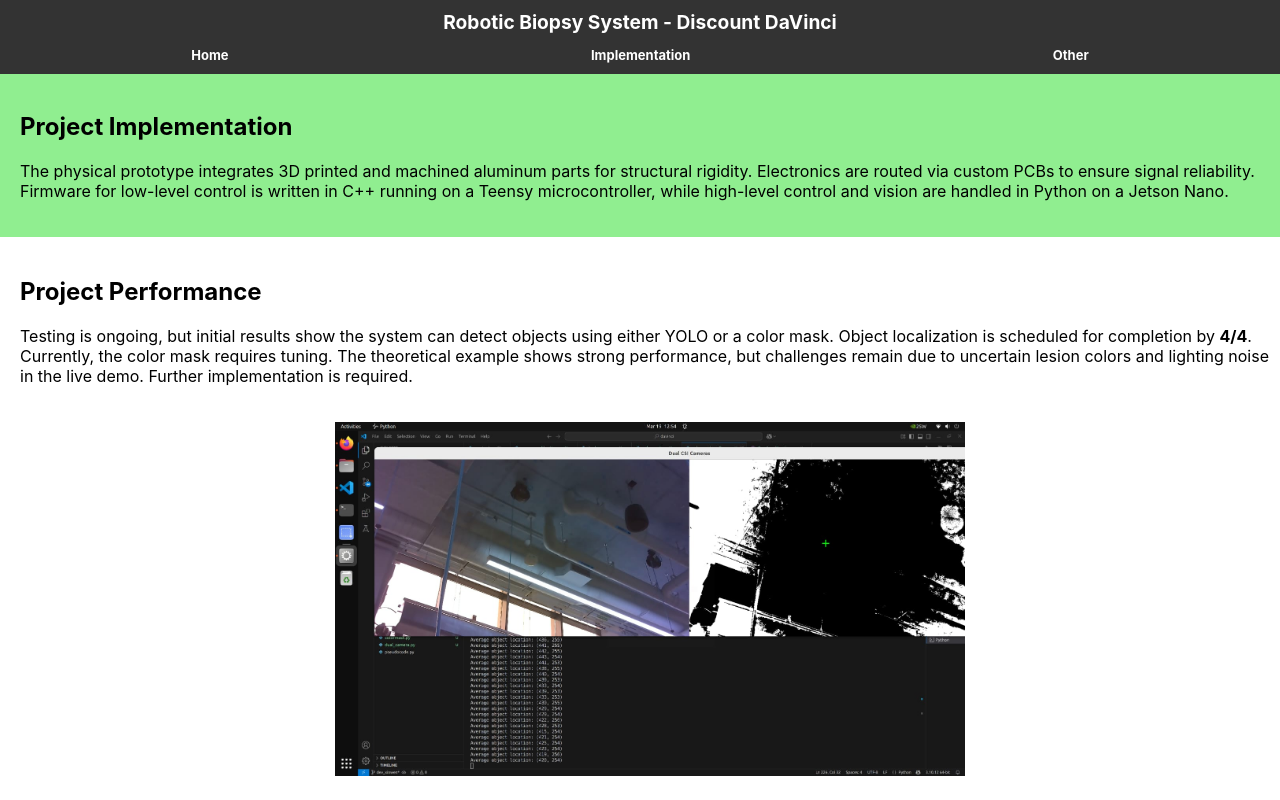
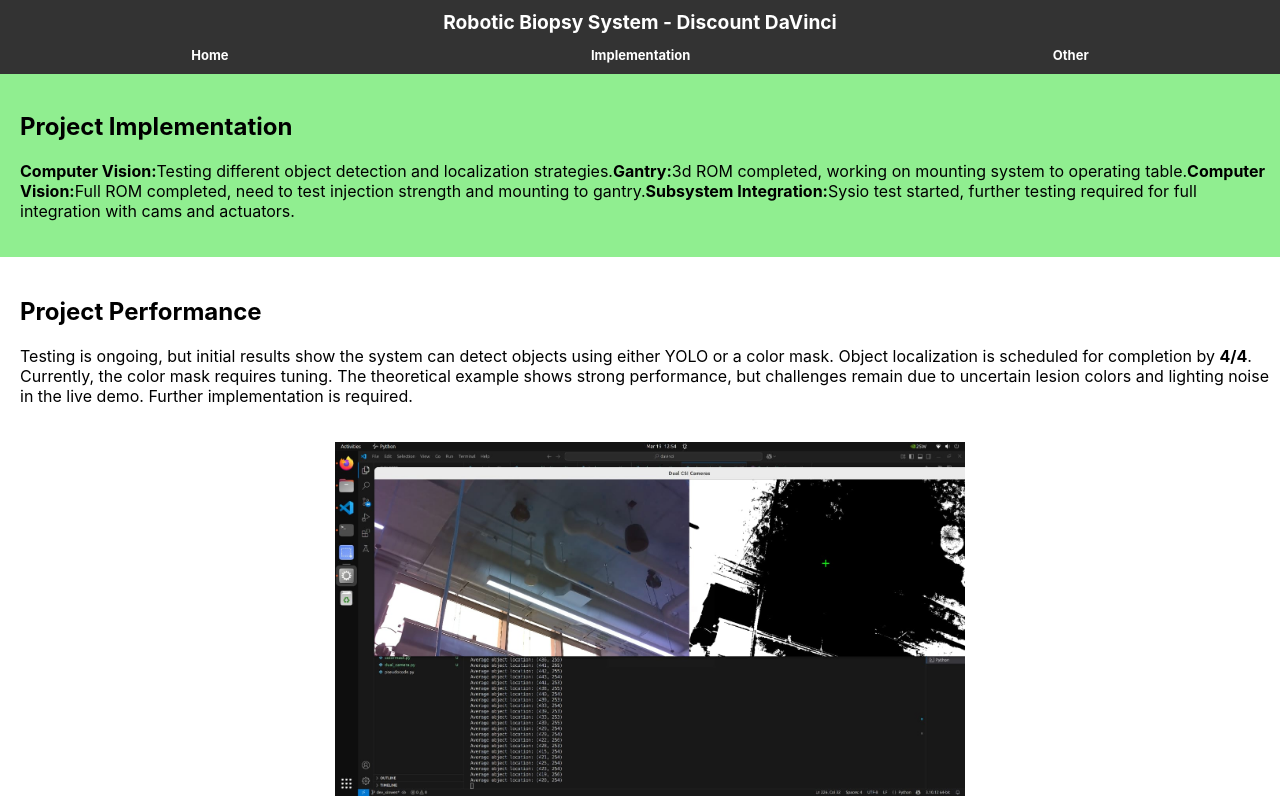
Before and after one commit to Team3-16778/Team3-16778.github.io, a React (Create React App) app: page /implementation in a window 1280 px wide. Shown: the top 800 px of the page. Built offline with nearby package versions, Linux system fonts and the light colour scheme.

Commit message:
updating implementation

```diff
--- a/src/pages/ImplementationPage.js
+++ b/src/pages/ImplementationPage.js
@@ -12,10 +12,14 @@ const ImplementationPage = () => (
     <section id="systemImplementation" style={sectionStyle("lightgreen")}>
       <h2>Project Implementation</h2>
       <p>
-        The physical prototype integrates 3D printed and machined aluminum parts for
-        structural rigidity. Electronics are routed via custom PCBs to ensure signal
-        reliability. Firmware for low-level control is written in C++ running on a
-        Teensy microcontroller, while high-level control and vision are handled in Python on a Jetson Nano.
+        <strong>Computer Vision:</strong>Testing different object detection and localization strategies.
+        <break></break>
+        <strong>Gantry:</strong>3d ROM completed, working on mounting system to operating table.
+        <break></break>
+        <strong>Computer Vision:</strong>Full ROM completed, need to test injection strength and mounting to gantry.
+        <break></break>
+        <strong>Subsystem Integration:</strong>Sysio test started, further testing required for full integration with cams and actuators.
+
       </p>
     </section>
 
```
